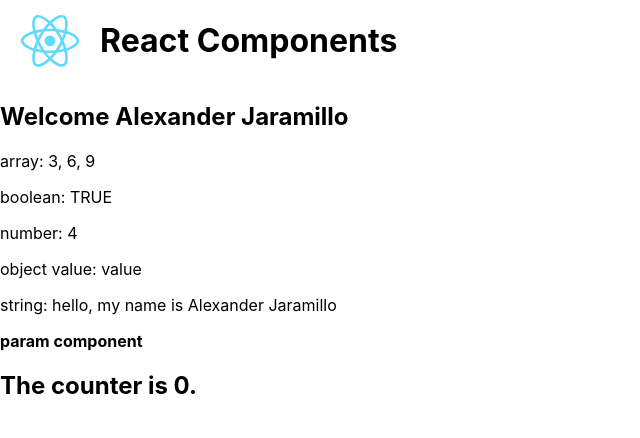
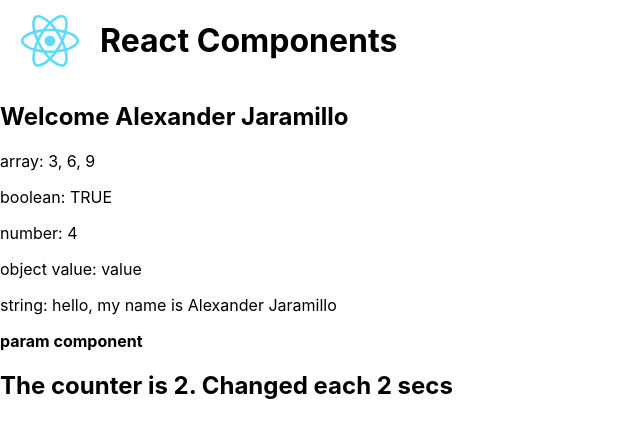
Before and after one commit to alexunjm/react-example, a React (Create React App) app: page / in a window 1280 px wide. Shown: the top 438 px of the page, without its empty margins (0-640 px from the left). Built offline with nearby package versions, Linux system fonts and the light colour scheme.

Commit message:
update state of component

```diff
--- a/src/App.js
+++ b/src/App.js
@@ -41,12 +41,19 @@ Title.defaultProps = {
 }
 
 class Count extends Component {
-  state = {counter: 0};
+
+  constructor() {
+    super()
+    this.state = { counter: 0 }
+    setInterval(() => {
+      this.setState({ counter: this.state.counter + 1 })
+    }, 2000)
+  }
 
   render() {
     return (
       <div>
-        <h2>The counter is {this.state.counter}.</h2>
+        <h2>The counter is {this.state.counter}. Changed each 2 secs</h2>
       </div>
     );
   }
```
